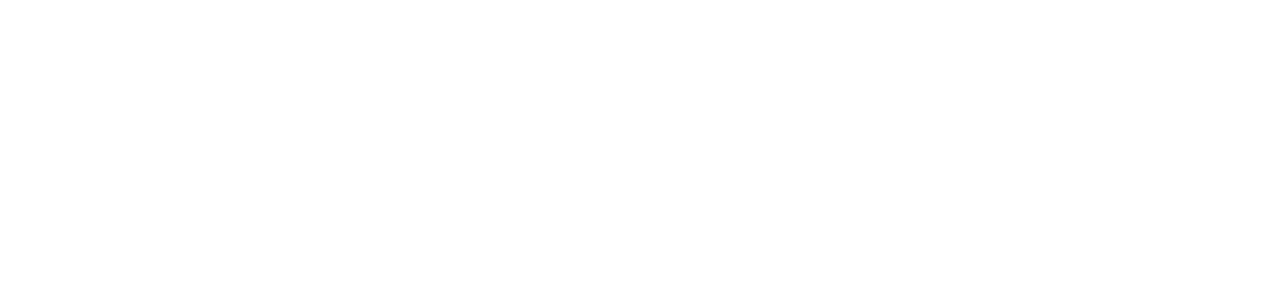
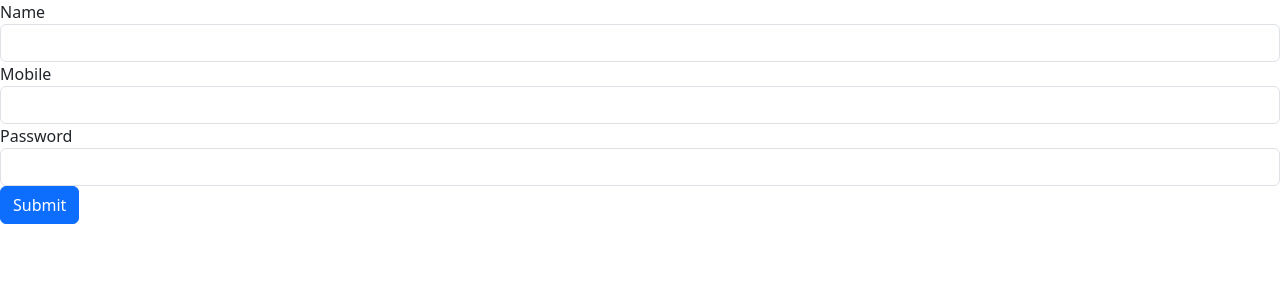
Before and after one commit to Eyasin81/React, a React (Vite) app: page /28 in a window 1280 px wide. Before the commit this address had no page. Shown: the top 300 px of the page. Built offline with nearby package versions, Linux system fonts and the light colour scheme.

Commit message:
collectio data for form

```diff
--- a/src/App.jsx
+++ b/src/App.jsx
@@ -20,6 +20,7 @@
 import HomeTodo from './Pages/32_Basic_Todo_App_Parent_Child/HomeTodo';
 import All from './Pages/All';
 import Assignment_2 from './Pages/27_Assignment_2_Counter_App/Assignment_2';
+import CollectedData from './Pages/28ControlledComponentCollectFformData/CollectedData';
 
 
 const App = () => {
@@ -33,6 +34,7 @@
     <Route path="/25" element={<UpdateState/>}/>
     <Route path="/26" element={<StopPropagation/>}/>
     <Route path="/27" element={<Assignment_2/>}/>
+    <Route path="/28" element={<CollectedData/>}/>
     </Routes>
     </BrowserRouter>
   );
--- /dev/null
+++ b/src/Pages/28ControlledComponentCollectFformData/CollectedData.jsx
@@ -0,0 +1,44 @@
+import React,{useState} from 'react';
+
+const CollectedData = () => {
+const [name,setName]=useState('')
+const [mobile,setMobile]=useState('')
+const [password,setPassword]=useState('')
+
+const handleSubmit=(e)=>{
+
+let userInfo={
+   name:name,
+   mobile:mobile,
+   password:password
+}
+console.log(userInfo)
+
+}
+   return (
+
+      <form onSubmit={handleSubmit} className="">
+      <label htmlFor='name'>Name</label>
+      <input type='text'
+      className='form-control'
+      value={name}
+      onChange={(e)=>setName(e.target.value)}
+      />
+      <label htmlFor='mobile'>Mobile</label>
+      <input type='mobile'
+      className='form-control'
+      value={mobile}
+      onChange={(e)=>setMobile(e.target.value)}
+      />
+      <label htmlFor='password'>Password</label>
+      <input type='password'
+      className='form-control'
+      value={password}
+      onChange={(e)=>setPassword(e.target.value)}
+      />
+      <button type='submit' className='btn btn-primary'>Submit</button>
+      </form>
+   );
+};
+
+export default CollectedData;
```
